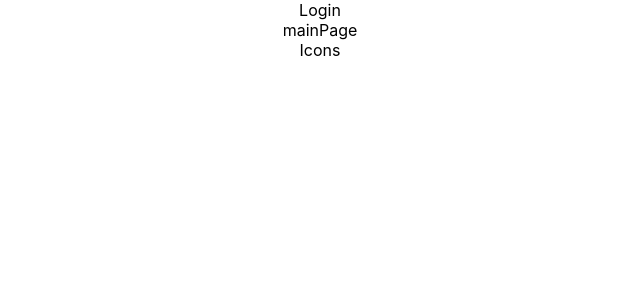
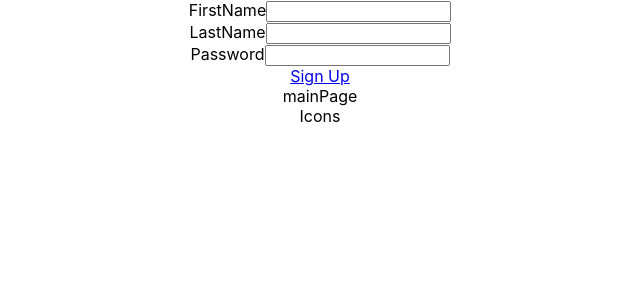
Before and after one commit to lacostefa/shopping, a React (Create React App) app: page /login in a window 1280 px wide. Shown: the top 300 px of the page, without its empty margins (320-960 px from the left). Built offline with nearby package versions, Linux system fonts and the light colour scheme.

Commit message:
Login page design

```diff
--- a/src/components/Login.js
+++ b/src/components/Login.js
@@ -1,9 +1,29 @@
-import React from "react";
+import React, {useState} from "react";
+import {Link} from "react-router-dom";
 
-const Login=()=>{
-    return(
-        <div>Login</div>
-    )
+const Login = () => {
+    const [log, setLog] = useState([]);
+
+    const changeHandler = (event) => {
+        setLog(event.target.name)
+    }
+    return (<>
+        <div>
+            <label>FirstName</label>
+            <input type="text" name="firstName" onChange={changeHandler}/>
+        </div>
+        <div>
+            <label>LastName</label>
+            <input type="text" onChange={changeHandler}/>
+        </div>
+        <div>
+            <label>Password</label>
+            <input type="password" onChange={changeHandler}/>
+        </div>
+        <div>
+            <Link to="login">Sign Up</Link>
+        </div>
+    </>)
 }
 
 export default Login;
```
Also changed, not shown: src/services/api.js (added, +12 -0 lines).
